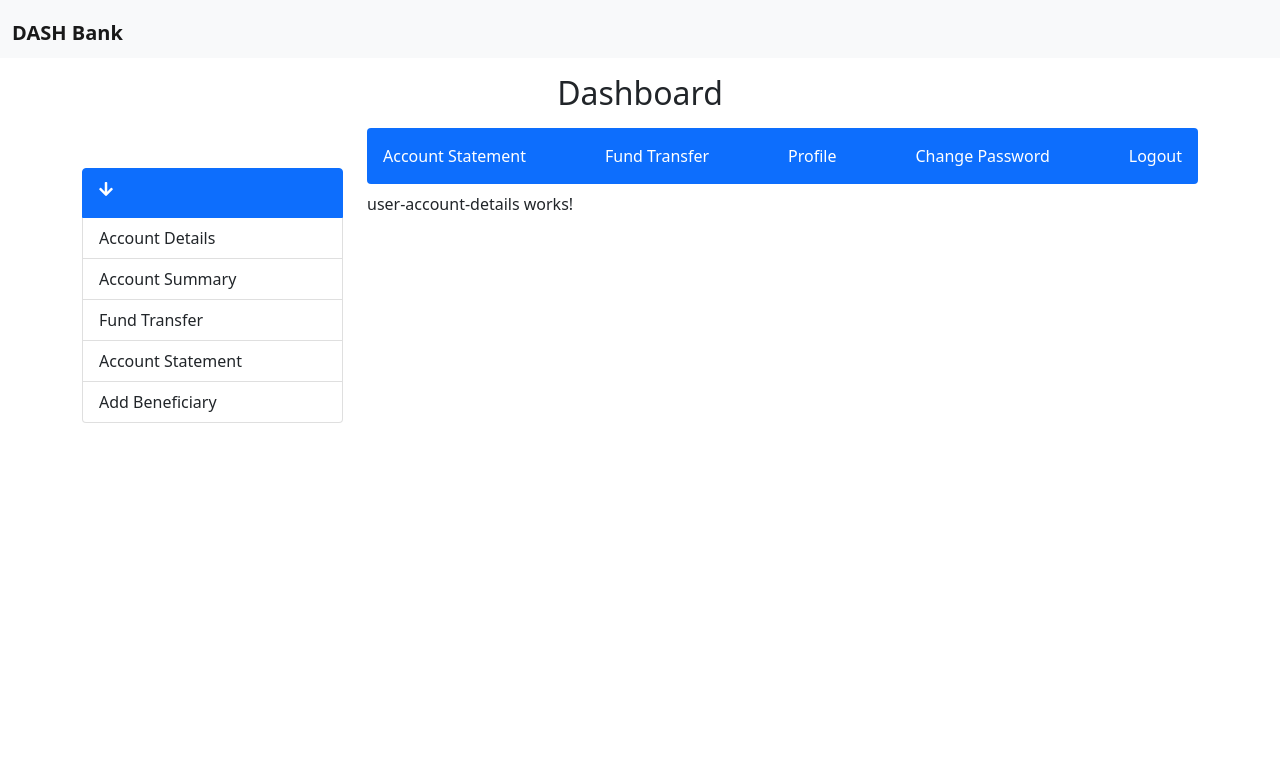
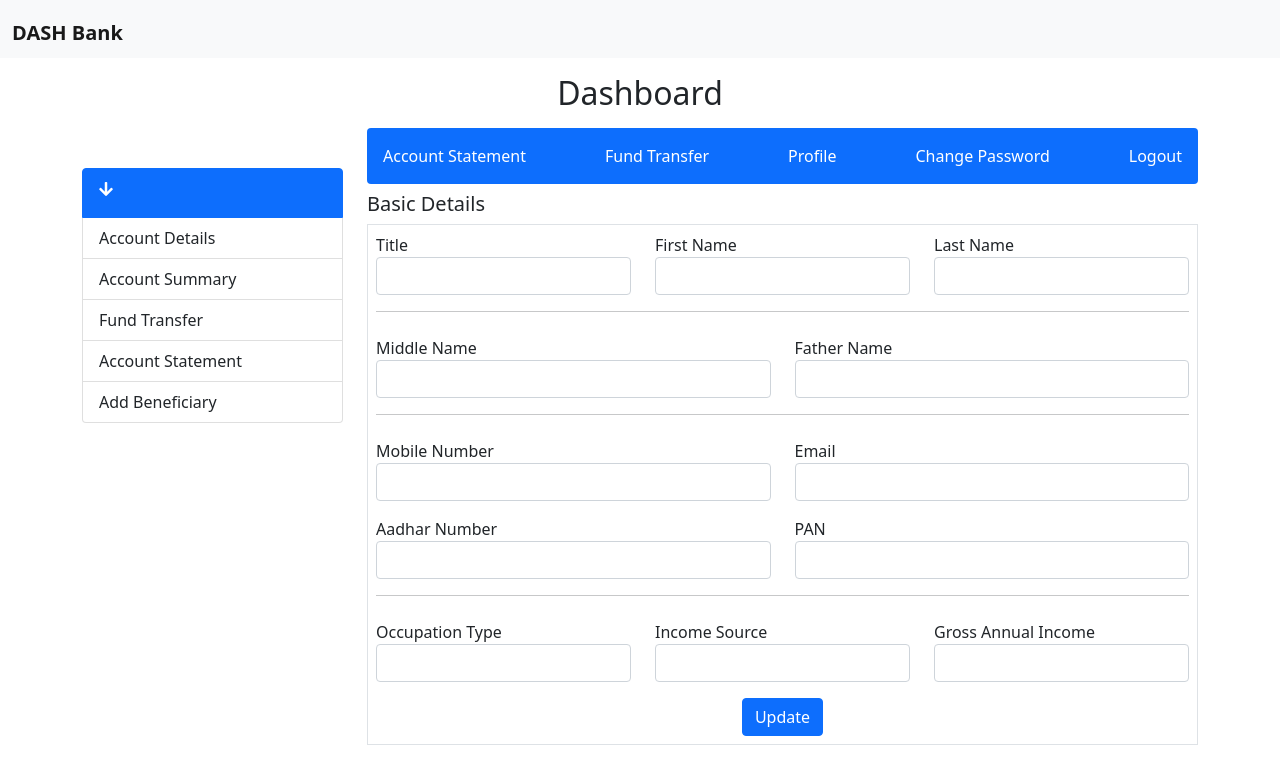
Before and after one commit to asbaravkar/Online-Banking-Frontend, an Angular app: page /dashboard/1/account-details in a window 1280 px wide. Shown: the top 784 px of the page. Built offline with nearby package versions, Linux system fonts and the light colour scheme; no server answers.

Commit message:
update user details

```diff
--- a/src/app/components/fund-transfer/fund-transfer.component.ts
+++ b/src/app/components/fund-transfer/fund-transfer.component.ts
@@ -33,14 +33,19 @@ export class FundTransferComponent implements OnInit {
     this.serviceUser.fundTransfer(amount, from, mode, remarks).subscribe(
       data=>{
         console.log(data)
+        if(data == "done"){
+          alert("Transferred successfully")
+        } else if(data == "insufficient funds"){
+          alert("Insufficient funds")
+        }
       },
       err=>{
         console.log(err)
-        if(err.error.text == "done"){
-          alert("Transferred successfully")
-        } else if(err.error.text == "insufficient funds"){
-          alert("Insufficient funds")
-        }
+        // if(err.error.text == "done"){
+        //   alert("Transferred successfully")
+        // } else if(err.error.text == "insufficient funds"){
+        //   alert("Insufficient funds")
+        // }
       }
     )
   }
--- a/src/app/components/user-account-details/user-account-details.component.html
+++ b/src/app/components/user-account-details/user-account-details.component.html
@@ -1 +1,76 @@
-<p>user-account-details works!</p>
+<h5>Basic Details</h5>
+<form #f="ngForm" class="border p-2" >
+    <div class="row">
+        <div class="col">
+            <label for="">Title</label>
+            <input type="text" class="form-control" name="title" #title="ngModel" [(ngModel)]="details.title">
+        </div>
+        <div class="col">
+            <label for="">First Name</label>
+            <input type="text" class="form-control" name="first_name" #first_name="ngModel" [(ngModel)]="details.first_name">
+        </div>
+        <div class="col">
+            <label for="">Last Name</label>
+            <input type="text" class="form-control" name="last_name" #last_name="ngModel" [(ngModel)]="details.last_name">
+        </div>
+    </div>
+    <hr>
+    <div class="row mt-4">
+        <!-- <div class="col">
+            <label for="">Gender</label>
+        </div> -->
+        <div class="col">
+            <label for="">Middle Name</label>
+            <input type="text" class="form-control" name="middle_name" #middle_name="ngModel" [(ngModel)]="details.middle_name">
+        </div>
+        <div class="col">
+            <label for="">Father Name</label>
+            <input type="text" class="form-control" name="father_name" #father_name="ngModel" [(ngModel)]="details.father_name">
+        </div>
+    </div>
+    <hr>
+    <div class="row mt-4">
+        <div class="col">
+            <label for="">Mobile Number</label>
+            <input type="number" class="form-control" name="mobile_number" #mobile_number="ngModel" [(ngModel)]="details.mobile_number">
+        </div>
+        <div class="col">
+            <label for="">Email</label>
+            <input type="email" class="form-control" name="email" #email="ngModel" [(ngModel)]="details.email">
+        </div>
+    </div>
+    <div class="row mt-3">
+        <div class="col">
+            <label for="">Aadhar Number</label>
+            <input type="number" class="form-control" name="aadhar" #aadhar="ngModel" [(ngModel)]="details.aadhar">
+        </div>
+        <div class="col">
+            <label for="">PAN</label>
+            <input type="text" class="form-control" name="pan_card" #pan_card="ngModel" [(ngModel)]="details.pan_card">
+        </div>
+    </div>
+    <hr>
+    <div class="row mt-4">
+        <div class="col">
+            <label for="">Occupation Type</label>
+            <input type="text" class="form-control" name="occupation_type" #occupation_type="ngModel" [(ngModel)]="details.occupation_type">
+        </div>
+        <div class="col">
+            <label for="">Income Source</label>
+            <input type="text" class="form-control" name="source_of_income" #source_of_income="ngModel" [(ngModel)]="details.source_of_income">
+        </div>
+        <div class="col">
+            <label for="">Gross Annual Income</label>
+            <input type="text" class="form-control" name="gross_annual_income" #gross_annual_income="ngModel" [(ngModel)]="details.gross_annual_income">
+        </div>
+    </div>
+    <div class="container text-center mt-3">
+        <button (click)="submitUpdate(title.value, first_name.value, last_name.value, father_name.value, middle_name.value, mobile_number.value,email.value, aadhar.value, pan_card.value, occupation_type.value, source_of_income.value, gross_annual_income.value)" class="btn btn-primary">Update</button>
+    </div>
+</form>
+
+<!-- <form #updateAddress="ngForm" class="border p-2">
+    <div class="row">
+
+    </div>
+</form> -->
--- a/src/app/components/user-account-details/user-account-details.component.ts
+++ b/src/app/components/user-account-details/user-account-details.component.ts
@@ -1,5 +1,7 @@
+import { AccountDetails } from './../../shared/models/account-details.model';
 import { UserService } from './../../shared/services/user.service';
 import { Component, OnInit } from '@angular/core';
+import { NgForm } from '@angular/forms';
 
 @Component({
   selector: 'app-user-account-details',
@@ -12,16 +14,49 @@ export class UserAccountDetailsComponent implements OnInit {
 
   ngOnInit(): void {
     this.fetchDetails()
+    this.fetchAddress()
+    console.log(this.details)
   }
 
+  // submit
+  submitUpdate(title:string, fname:string, lname:string, faname:string, mname:string,
+    mnum:number, email:string, aadhar:number, pan:string, occtype:string, incsource:string,
+    gai:string){
+    this.serviceUser.updateBasicDetails(this.custId,title,fname,lname,mname,faname,mnum,email,aadhar,pan,occtype,incsource,gai).subscribe(
+      data=>{
+        if(data == "updated"){
+          alert("Details updated")
+        } else {
+          alert("Customer not found")
+        }
+      }
+    )
+  }
+
+  custId:number
+  obj:any
+  details:AccountDetails = new AccountDetails()
   // fetch details
   fetchDetails(){
     this.serviceUser.fetchUserDetails().subscribe(
       data=>{
-        console.log(data)
+        // console.log(data)
+        this.obj=data
+        this.details=this.obj[0]
+        this.custId = this.details.cust_id
       }, err=>{
         console.log(err)
       }
     )
   }
+
+
+  // fetch address
+  fetchAddress(){
+    this.serviceUser.getAddress().subscribe(
+      data=>{
+        console.log(data)
+      }
+    )
+  }
 }
--- a/src/app/shared/services/user.service.ts
+++ b/src/app/shared/services/user.service.ts
@@ -81,7 +81,7 @@ export class UserService {
 
   // fund-transfer
   fundTransfer(amount:number, to:number, mode:string, remark?:string){
-    return this.http.post(`${this.baseUserUrl}/transaction?userid=${this.userId}&amount=${amount}&to=${to}&mode=${mode}&remark=${remark}`, null)
+    return this.http.post(`${this.baseUserUrl}/transaction?userid=${this.userId}&amount=${amount}&to=${to}&mode=${mode}&remark=${remark}`, null, {responseType:'text'})
   }
 
   // change password in dashboard
@@ -118,4 +118,14 @@ export class UserService {
   getTrRange(ac:number, from:string, to:string){
     return this.http.get(`${this.baseUserUrl}/get-tr-range?acno=${ac}&from=${from}&to=${to}`)
   }
+
+  // get customer address for account details
+  getAddress(){
+    return this.http.get(`${this.baseUserUrl}/fetch-address?userid=${this.userId}`, {responseType:'json'})
+  }
+
+  updateBasicDetails(custId:number,title:string, fname:string, lname:string, mname:string, faname:string, mnum:number, email:string,
+    aadhar:number, pan:string, occtype:string, incsource:string, gai:string){
+      return this.http.put(`${this.baseUserUrl}/update-basic?id=${custId}&title=${title}&fname=${fname}&lname=${lname}&mname=${mname}&faname=${faname}&mnum=${mnum}&email=${email}&aadhar=${aadhar}&pan=${pan}&occtype=${occtype}&incsource=${incsource}&gai=${gai}`, null, {responseType:'text'})
+  }
 }
```
Also changed, not shown: src/app/shared/models/account-details.model.ts (added, +20 -0 lines).
